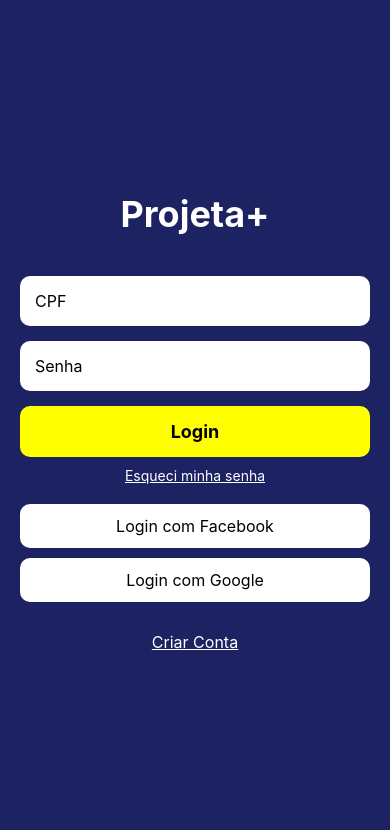
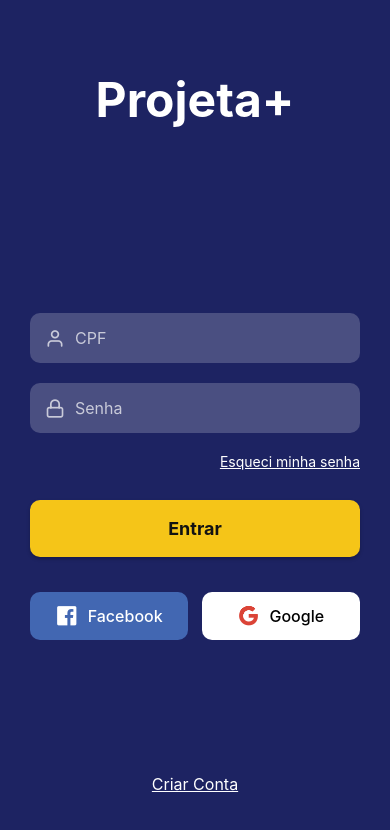
Before and after one commit to Th3AI99la/ProjetaMais, a React Native app: screen /Login in a window 390 px wide. Shown: the top 830 px of the page. Built offline with nearby package versions, Linux system fonts and the light colour scheme.

Commit message:
version 1.0.5

```diff
--- /dev/null
+++ b/hooks/useLoginAnimation.js
@@ -0,0 +1,28 @@
+import { useEffect, useRef } from 'react';
+import { Animated } from 'react-native';
+
+// Este é o nosso Custom Hook
+export default function useLoginAnimation() {
+  // Cria os valores para controlar a animação
+  const fadeAnim = useRef(new Animated.Value(0)).current;
+  const slideAnim = useRef(new Animated.Value(30)).current;
+
+  // Inicia a animação quando o hook é usado pela primeira vez
+  useEffect(() => {
+    Animated.parallel([
+      Animated.timing(fadeAnim, {
+        toValue: 1,
+        duration: 800,
+        useNativeDriver: true,
+      }),
+      Animated.timing(slideAnim, {
+        toValue: 0,
+        duration: 800,
+        useNativeDriver: true,
+      }),
+    ]).start();
+  }, [fadeAnim, slideAnim]);
+
+  // Retorna os valores animados para o componente que for usar o hook
+  return { fadeAnim, slideAnim };
+}
--- a/package.json
+++ b/package.json
@@ -9,6 +9,7 @@
     "web": "expo start --web"
   },
   "dependencies": {
+    "@expo/vector-icons": "^14.1.0",
     "@react-navigation/native": "^7.1.17",
     "@react-navigation/native-stack": "^7.3.25",
     "expo": "~53.0.20",
--- a/screens/Login.js
+++ b/screens/Login.js
@@ -1,36 +1,100 @@
-import React from 'react';
-import { View, Text, TextInput, TouchableOpacity, StyleSheet } from 'react-native';
+import React, { useState } from 'react';
+import {
+  View,
+  Text,
+  TextInput,
+  TouchableOpacity,
+  StatusBar,
+  KeyboardAvoidingView,
+  Platform,
+  Animated
+} from 'react-native';
+import { AntDesign, Feather } from '@expo/vector-icons';
 import styles from '../styles/loginStyles';
+import useLoginAnimation from  '../hooks/useLoginAnimation';
 
 export default function Login() {
+  const [cpf, setCpf] = useState('');
+  const [password, setPassword] = useState('');
+
+  const { fadeAnim, slideAnim } = useLoginAnimation();
+
+
   return (
-    <View style={styles.container}>
+    <KeyboardAvoidingView
+      behavior={Platform.OS === "ios" ? "padding" : "height"}
+      style={styles.container}
+    >
+      <StatusBar barStyle="light-content" />
+
+      <View style={styles.header}>
         <Text style={styles.title}>Projeta+</Text>
+      </View>
 
-      <TextInput style={styles.input} placeholder="CPF" placeholderTextColor="#000" keyboardType="numeric" />
-      <TextInput style={styles.input} placeholder="Senha" placeholderTextColor="#000" secureTextEntry />
+      <Animated.View
+        style={[
+          styles.mainContent,
+          {
+            opacity: fadeAnim,
+            transform: [{ translateY: slideAnim }]
+          }
+        ]}
+      >
+        {/* O restante do seu JSX continua exatamente o mesmo */}
+        <View style={styles.inputContainer}>
+          <Feather name="user" size={20} color="rgba(255, 255, 255, 0.7)" />
+          <TextInput
+            style={styles.input}
+            placeholder="CPF"
+            placeholderTextColor="rgba(255, 255, 255, 0.7)"
+            keyboardType="numeric"
+            value={cpf}
+            onChangeText={setCpf}
+          />
+        </View>
 
-      <TouchableOpacity style={styles.buttonLogin}>
-        <Text style={styles.textButtonLogin}>Login</Text>
-      </TouchableOpacity>
+        <View style={styles.inputContainer}>
+          <Feather name="lock" size={20} color="rgba(255, 255, 255, 0.7)" />
+          <TextInput
+            style={styles.input}
+            placeholder="Senha"
+            placeholderTextColor="rgba(255, 255, 255, 0.7)"
+            secureTextEntry
+            value={password}
+            onChangeText={setPassword}
+          />
+        </View>
 
         <TouchableOpacity>
           <Text style={styles.forgotPassword}>Esqueci minha senha</Text>
         </TouchableOpacity>
 
-      <View style={styles.socialContainer}>
-        <TouchableOpacity style={styles.socialButton}>
-          <Text style={styles.textSocial}>Login com Facebook</Text>
+        <TouchableOpacity style={styles.buttonLogin}>
+          <Text style={styles.textButtonLogin}>Entrar</Text>
         </TouchableOpacity>
 
-        <TouchableOpacity style={styles.socialButton}>
-          <Text style={styles.textSocial}>Login com Google</Text>
+        <View style={styles.socialContainer}>
+          <TouchableOpacity style={[styles.socialButton, styles.facebookButton]}>
+            <View style={styles.socialButtonContent}>
+              <AntDesign name="facebook-square" size={22} color="white" />
+              <Text style={styles.textSocialFacebook}>Facebook</Text>
+            </View>
+          </TouchableOpacity>
+
+          <TouchableOpacity style={[styles.socialButton, styles.googleButton]}>
+            <View style={styles.socialButtonContent}>
+              <AntDesign name="google" size={22} color="#DB4437" />
+              <Text style={styles.textSocialGoogle}>Google</Text>
+            </View>
           </TouchableOpacity>
         </View>
+      </Animated.View>
 
+      <View style={styles.footer}>
         <TouchableOpacity>
           <Text style={styles.createAccount}>Criar Conta</Text>
         </TouchableOpacity>
       </View>
+    </KeyboardAvoidingView>
   );
 }
--- a/styles/loginStyles.js
+++ b/styles/loginStyles.js
@@ -1,66 +1,118 @@
 import { StyleSheet } from 'react-native';
 
 export default StyleSheet.create({
+  // --- Estrutura Principal ---
   container: {
     flex: 1,
     backgroundColor: '#1d2362',
-    justifyContent: 'center',
+    padding: 30,
+    justifyContent: 'space-between', // Alinha header no topo e footer no fundo
+  },
+  header: {
     alignItems: 'center',
-    padding: 20,
+    paddingTop: 40,
   },
+  mainContent: {
+    flex: 1,
+    justifyContent: 'center', // Centraliza o formulário na área restante
+  },
+  footer: {
+    alignItems: 'center',
+    paddingBottom: 20,
+  },
+
+  // --- Elementos de Texto ---
   title: {
-    fontSize: 36,
+    fontSize: 48,
     color: '#fff',
     fontWeight: 'bold',
-    marginBottom: 40,
-  },
-  input: {
-    width: '100%',
-    backgroundColor: '#fff',
-    borderRadius: 10,
-    padding: 15,
-    marginBottom: 15,
-    fontSize: 16,
-    color: '#000',
-  },
-  buttonLogin: {
-    backgroundColor: 'yellow',
-    width: '100%',
-    padding: 15,
-    borderRadius: 10,
-    alignItems: 'center',
-    marginBottom: 10,
-  },
-  textButtonLogin: {
-    color: '#000',
-    fontSize: 18,
-    fontWeight: 'bold',
+    marginBottom: 50,
   },
   forgotPassword: {
     color: '#fff',
-    marginBottom: 20,
+    textAlign: 'right',
+    width: '100%',
+    marginBottom: 30,
     textDecorationLine: 'underline',
-  },
-  socialContainer: {
-    width: '100%',
-    alignItems: 'center',
-    marginBottom: 20,
-  },
-  socialButton: {
-    backgroundColor: '#fff',
-    padding: 12,
-    borderRadius: 10,
-    width: '100%',
-    alignItems: 'center',
-    marginBottom: 10,
-  },
-  textSocial: {
-    color: '#000',
-    fontSize: 16,
   },
   createAccount: {
     color: '#fff',
     fontSize: 16,
     textDecorationLine: 'underline',
   },
+
+  // --- Formulário ---
+  inputContainer: {
+    flexDirection: 'row',
+    alignItems: 'center',
+    backgroundColor: 'rgba(255, 255, 255, 0.2)', // Fundo translúcido
+    borderRadius: 10,
+    marginBottom: 20,
+    paddingHorizontal: 15,
+  },
+  input: {
+    flex: 1,
+    paddingVertical: 15,
+    color: '#fff',
+    fontSize: 16,
+    marginLeft: 10,
+  },
+
+  // --- Botões ---
+  buttonLogin: {
+    backgroundColor: '#f5c518', // Um amarelo mais vibrante
+    width: '100%',
+    padding: 18,
+    borderRadius: 10,
+    alignItems: 'center',
+    marginBottom: 15,
+    // Sombra para dar profundidade (iOS)
+    shadowColor: '#000',
+    shadowOffset: { width: 0, height: 2 },
+    shadowOpacity: 0.25,
+    shadowRadius: 3.84,
+    // Sombra (Android)
+    elevation: 5,
+  },
+  textButtonLogin: {
+    color: '#121212',
+    fontSize: 18,
+    fontWeight: 'bold',
+  },
+
+  // --- Botões Sociais ---
+  socialContainer: {
+    flexDirection: 'row',
+    justifyContent: 'space-between',
+    width: '100%',
+    marginTop: 20,
+  },
+  socialButton: {
+    paddingVertical: 12,
+    borderRadius: 10,
+    width: '48%',
+  },
+  facebookButton: {
+    backgroundColor: '#4267B2',
+  },
+  googleButton: {
+    backgroundColor: '#fff',
+  },
+  socialButtonContent: {
+    flexDirection: 'row',
+    alignItems: 'center',
+    justifyContent: 'center',
+  },
+  textSocialFacebook: {
+    color: '#fff',
+    fontSize: 16,
+    fontWeight: '500',
+    marginLeft: 10,
+  },
+  textSocialGoogle: {
+    color: '#000',
+    fontSize: 16,
+    fontWeight: '500',
+    marginLeft: 10,
+  },
 });
```
Also changed, not shown: 1 other file (tests, documents, lock files or other folders). Lines whose indentation alone changed are shown as unchanged.
